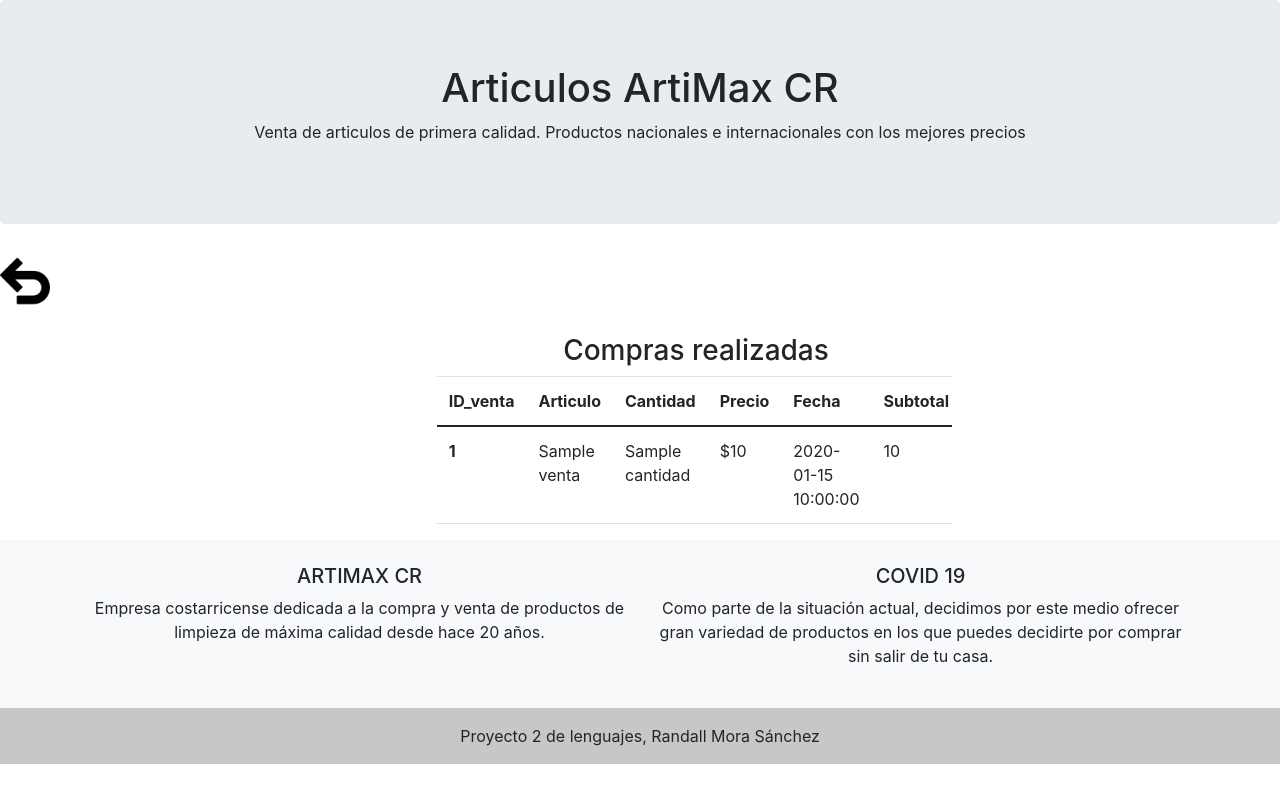
After one commit to iRaxcoder/Proyecto2_lenguajes_RandallMora, a PHP site: the page made by view/HistorialVentasView.php in a window 1280 px wide. The commit adds this page. Run offline with PHP 8.4, Linux system fonts and the light colour scheme; the visitor is signed in with stand-in values (Sample User, id 1); the template is opened without the code that fills it: most values are stand-ins (such as "Sample title", 1, 10 or a date in 2020); some libraries are stand-ins or nearby versions.

Commit message:
terminando proyecto. falta css y ordenar por precio

```diff
--- /dev/null
+++ b/view/HistorialVentasView.php
@@ -0,0 +1,51 @@
+<?php
+include_once './public/header.php';
+?>
+
+<a href="?controlador=User&accion=mostrar_principal_ventas"><img width="50px" src="/public/img/volver.png" alt="volver"></a>
+<h3 id="titulo" class="text-center" style="margin-top: 1em; margin-left: 4em;">Compras realizadas</h3>
+
+<div class="row ">
+    <div class="col-md-5 offset-md-4" >
+
+        <table id="tablaInforme" class="table table-hover table-responsive" >
+
+            <thead>
+                <tr>
+                    <th scope="col">ID_venta</th>
+                    <th scope="col">Articulo</th>
+                    <th scope="col">Cantidad</th>
+                    <th scope="col">Precio</th>
+                    <th scope="col">Fecha</th>
+                    <th scope="col">Subtotal</th>
+
+                </tr>
+            </thead>
+            <tbody>
+                <?php
+                if (isset($vars['ventas'])) {
+                    foreach ($vars['ventas'] as $item) {
+                ?>
+                        <tr>
+                            <th scope="row"><?php echo $item['ID_VENTA'] ?></th>
+                            <td><?php echo $item['nombre_articulo'] ?></td>
+                            <td><?php echo $item['CANTIDAD'] ?></td>
+                            <td>$<?php echo $item['precio'] ?></td>
+                            <td><?php echo $item['fecha_venta'] ?></td>
+                            <td><?php echo $item['SUB_TOTAL'] ?></td>
+                        </tr>
+                <?php
+                    }
+                }
+                ?>
+            </tbody>
+        </table>
+
+    </div>
+
+</div>
+
+
+<?php
+include_once './public/footer.php';
+?>
--- a/view/PrincipalVentasView.php
+++ b/view/PrincipalVentasView.php
@@ -49,8 +49,12 @@ include_once './public/header.php';
                         <a href="javascript:;" onclick="mostrar_favoritos();" class="nav-link">Favoritos</a>
                     </li>
                     <li class="nav-item">
+                        <a href="?controlador=User&accion=mostrar_historial_compras_view" class="nav-link">Historial de compras</a>
+                    </li>
+                    <li class="nav-item">
                         <a href="?controlador=User&accion=mostrar_metodos_pago_view" class="nav-link">Métodos de pago</a>
                     </li>
+
                     <li class="nav-item">
                         <a href="/index.php" class="nav-link">Cerrar sesión</a>
                     </li>
```
Also changed, not shown: controller/UserController.php (+10 -1 lines), model/VentaModel.php (+10 -0 lines), view/MetodoPagoView.php (+2 -11 lines).
